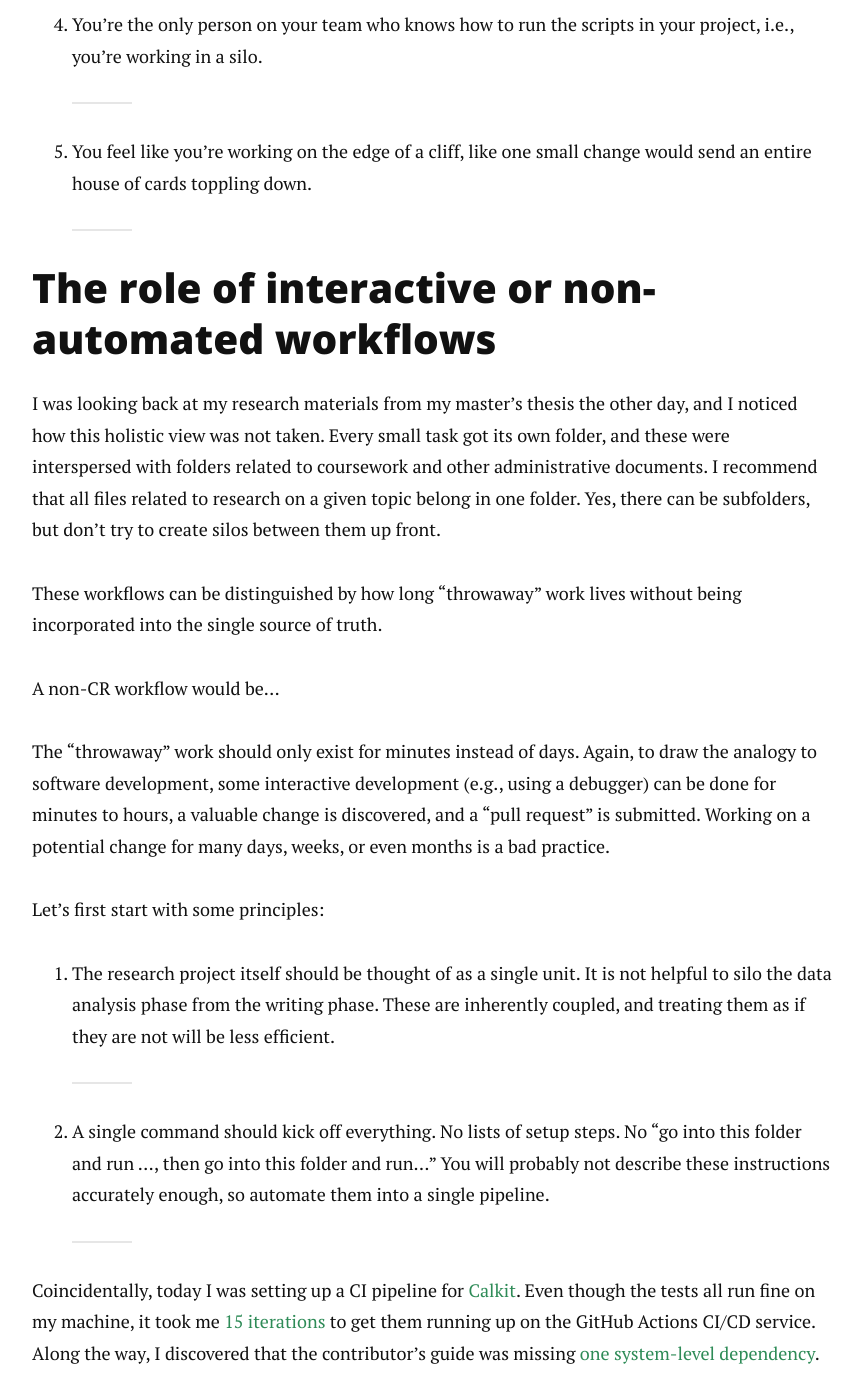
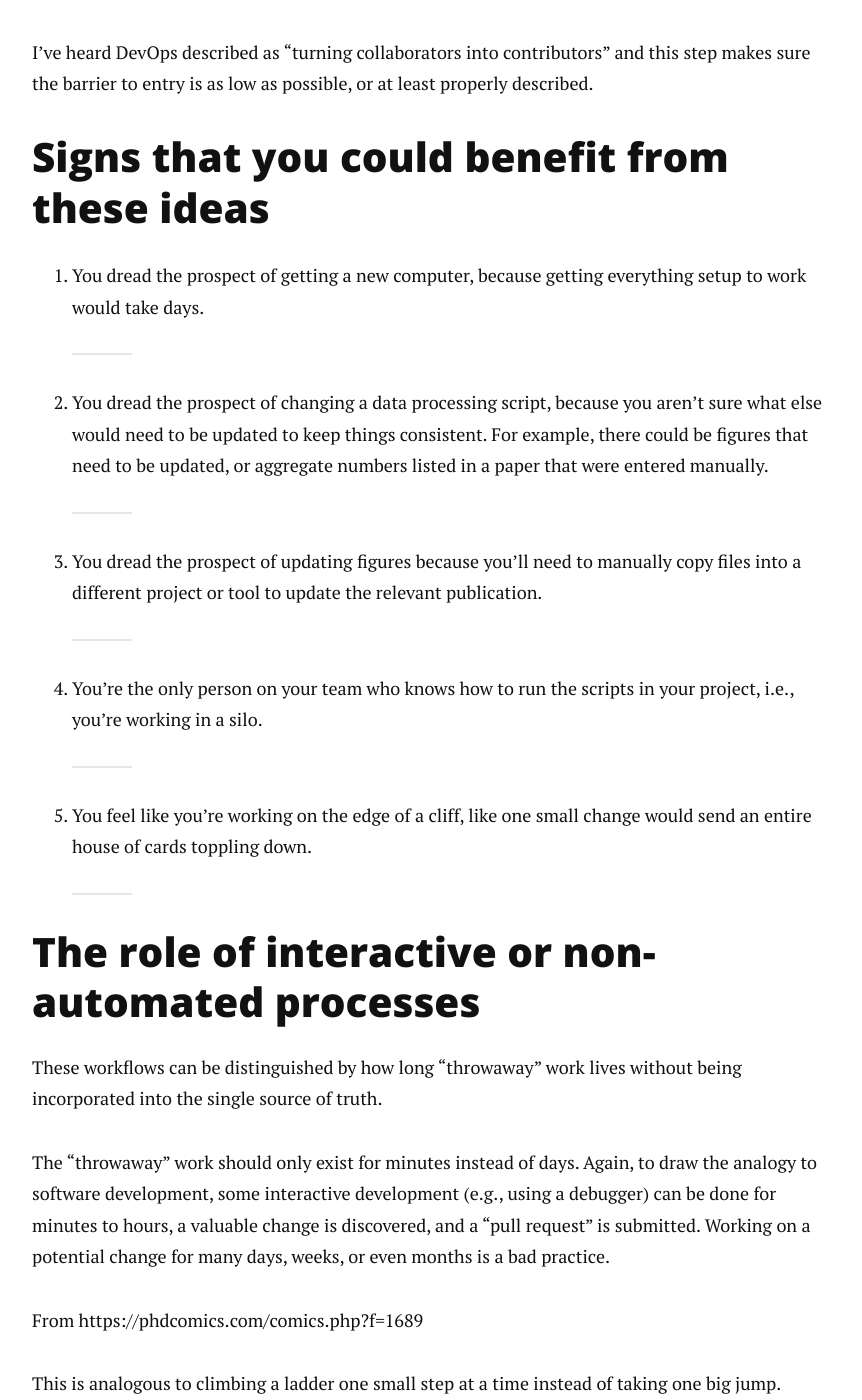
Before and after one commit to petebachant/petebachant.github.io, a Jekyll site: the page built from index.html, in a window 1280 px wide and 1400 px high, scrolled down 8342 px. Shown: the whole window, without its empty margins (208-1070 px from the left). Built offline with Jekyll 4.4.1, drawn with Linux system fonts in a browser that asks for light colours; nearby versions of some CDN libraries; the list of posts is cut into pages by our own code; some of the changed text lies outside the part shown.

Commit message:
Remove redundancy

```diff
--- a/_posts/2025-02-28-continuous-reproducibility.md
+++ b/_posts/2025-02-28-continuous-reproducibility.md
@@ -248,6 +248,8 @@ for this,
 but there are other tools like
 [Git LFS](https://git-lfs.com/) or
 [DataLad](https://www.datalad.org/).
+I recommend not building your own,
+which I have been guilty of in the past.
 
 ### Minimize and automate dependencies
 
@@ -333,60 +335,13 @@ run your pipeline on GitHub Actions, which is free for public projects.
 See [this example](https://github.com/calkit/example-basic/blob/main/.github/workflows/run.yml)
 for a Calkit project that runs automatically on every push to GitHub.
 
-## Signs that you could benefit from these ideas
-
-1. You dread the prospect of getting a new computer,
-   because getting everything setup to work would take days.
-2. You dread the prospect of changing a data processing script,
-   because you aren't sure what else would need to be updated to keep things
-   consistent.
-   For example, there could be figures that need to be updated,
-   or aggregate numbers listed in a paper that were entered manually.
-3. You dread the prospect of updating figures because you'll need to
-   manually copy files into a different project or tool to update the relevant
-   publication.
-4. You're the only person on your team who knows how to run the scripts in
-   your project, i.e., you're working in a silo.
-5. You feel like you're working on the edge of a cliff,
-   like one small change would send an entire house of cards toppling down.
-
-## The role of interactive or non-automated workflows
-
-I was looking back at my research materials from my master's thesis the other
-day, and I noticed how this holistic view was not taken.
-Every small task got its own folder,
-and these were interspersed with folders related to coursework
-and other administrative documents.
-I recommend that all files related to research on a given topic belong
-in one folder.
-Yes, there can be subfolders, but don't try to create silos between them
-up front.
-
-These workflows can be distinguished by how long "throwaway" work
-lives without being incorporated into the single source of truth.
-
-A non-CR workflow would be...
-
-The "throwaway" work should only exist for minutes instead of days.
-Again, to draw the analogy to software development,
-some interactive development (e.g., using a debugger)
-can be done for minutes to hours,
-a valuable change is discovered,
-and a "pull request" is submitted.
-Working on a potential change for many days, weeks, or even months
-is a bad practice.
-
-Let's first start with some principles:
-
-1. The research project itself should be thought of as a single unit.
-   It is not helpful to silo the data analysis phase from the writing phase.
-   These are inherently coupled, and treating them as if they are not will
-   be less efficient.
-2. A single command should kick off everything.
-   No lists of setup steps.
-   No "go into this folder and run ..., then go into this folder and run..."
-   You will probably not describe these instructions accurately enough,
-   so automate them into a single pipeline.
+This can be very helpful as a CI/CD service will typically give you access
+to a fresh virtual machine (VM) for every run,
+which means you need to automate the full setup and pipeline running
+process.
+This simulates what it would take for one of your collaborators to get
+started
+and helps catch dependencies or steps you've omitted or forgotten.
 
 Coincidentally,
 today I was setting up a CI pipeline for
@@ -415,30 +370,42 @@ You're going to want it to be easy for anyone on the team to contribute.
 In this case, CR will help you avoid the annoying
 "works on my machine" investigations.
 
-Automated testing then makes developers feel safe that the
-changes they're about to incorporate don't break anything.
-Similarly,
-automating research projects...
+I've heard DevOps described as "turning collaborators into contributors"
+and this step makes sure the barrier to entry is as low as possible,
+or at least properly described.
+
+## Signs that you could benefit from these ideas
+
+1. You dread the prospect of getting a new computer,
+   because getting everything setup to work would take days.
+2. You dread the prospect of changing a data processing script,
+   because you aren't sure what else would need to be updated to keep things
+   consistent.
+   For example, there could be figures that need to be updated,
+   or aggregate numbers listed in a paper that were entered manually.
+3. You dread the prospect of updating figures because you'll need to
+   manually copy files into a different project or tool to update the relevant
+   publication.
+4. You're the only person on your team who knows how to run the scripts in
+   your project, i.e., you're working in a silo.
+5. You feel like you're working on the edge of a cliff,
+   like one small change would send an entire house of cards toppling down.
+
+## The role of interactive or non-automated processes
+
+These workflows can be distinguished by how long "throwaway" work
+lives without being incorporated into the single source of truth.
+
+The "throwaway" work should only exist for minutes instead of days.
+Again, to draw the analogy to software development,
+some interactive development (e.g., using a debugger)
+can be done for minutes to hours,
+a valuable change is discovered,
+and a "pull request" is submitted.
+Working on a potential change for many days, weeks, or even months
+is a bad practice.
 
 From https://phdcomics.com/comics.php?f=1689
-
-The CR pipeline is like a CD pipeline.
-It is run every time a change is incorporated so there is a single
-source of truth for the project that includes everything.
-
-Research projects are not quite the same as software projects.
-For one, most software projects, if successful, don't end.
-
-Silos exist in research between funding organizations and PIs,
-PIs and grad students and postdocs,
-and authors and referees.
-There are sometimes silos between collaborators,
-where for example,
-only one team member knows how to run the code,
-or has their computer setup to do so.
-SWEs avoid this problem by setting up automated pipelines
-and running these on 3rd party machines,
-usually starting from no state.
 
 This is analogous to climbing a ladder one small step at a time
 instead of taking one big jump.
@@ -456,36 +423,6 @@ the full collection of project files
 (documents, datasets, code, figures, publications)
 despite evolving rapidly and in small increments,
 remains reproducible throughout the entire project lifecycle.
-
-I believe there is a lot of value left on the table by taking this
-phased approach.
-For one, it is more complex with higher cognitive overhead.
-When working this way,
-that insider information lives in the researcher's head,
-meaning every time they make a change to some file,
-they need to keep track of the downstream consequences
-and run the appropriate processes,
-perhaps doing something like manually copying and pasting artifacts into
-a different location.
-Secondly, it is error prone.
-Missing a step in a manual "pipeline" could result in out-of-date
-or even incorrect results making their way into the final publication.
-
-The scientific review process today is similar to the handoffs
-between software development and quality assurance (QA) teams.
-However, journal article referees are usually not rerunning analyses.
-
-The two most important tactics to achieving CR are:
-
-1. Keep all files in version control, in a single repository.
-1. Automate dependency management.
-1. Generate all artifacts with a single pipeline. The opposite of this would
-   be having one pipeline to run the simulation,
-   one to post-process, one to generate figures,
-   one to compile the publication,
-   all of which need to be executed separately by the researcher.
-   A pipeline system that can cache results is critical here if there are
-   expensive steps, but more on that later.
 
 The change in mindset is a move from focusing on individual files
 and artifacts to a focus on the project as a whole.
```
